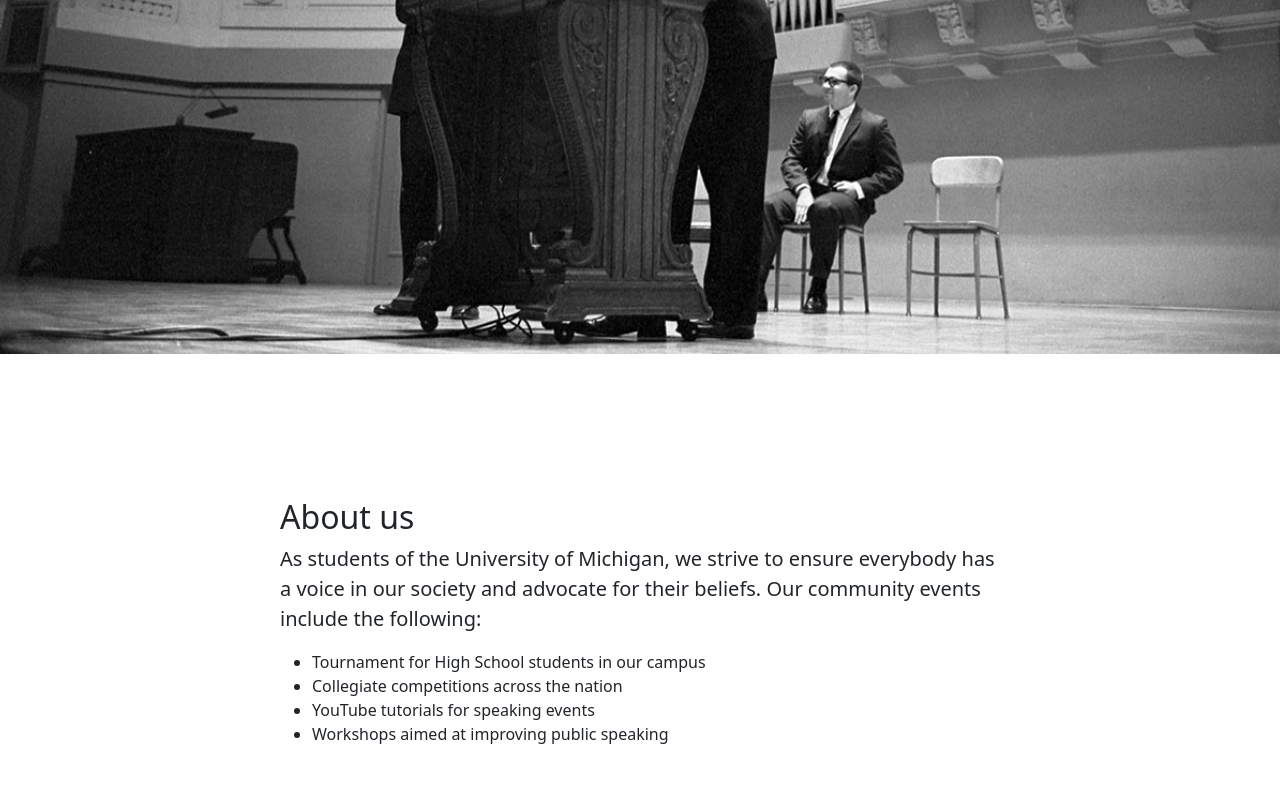
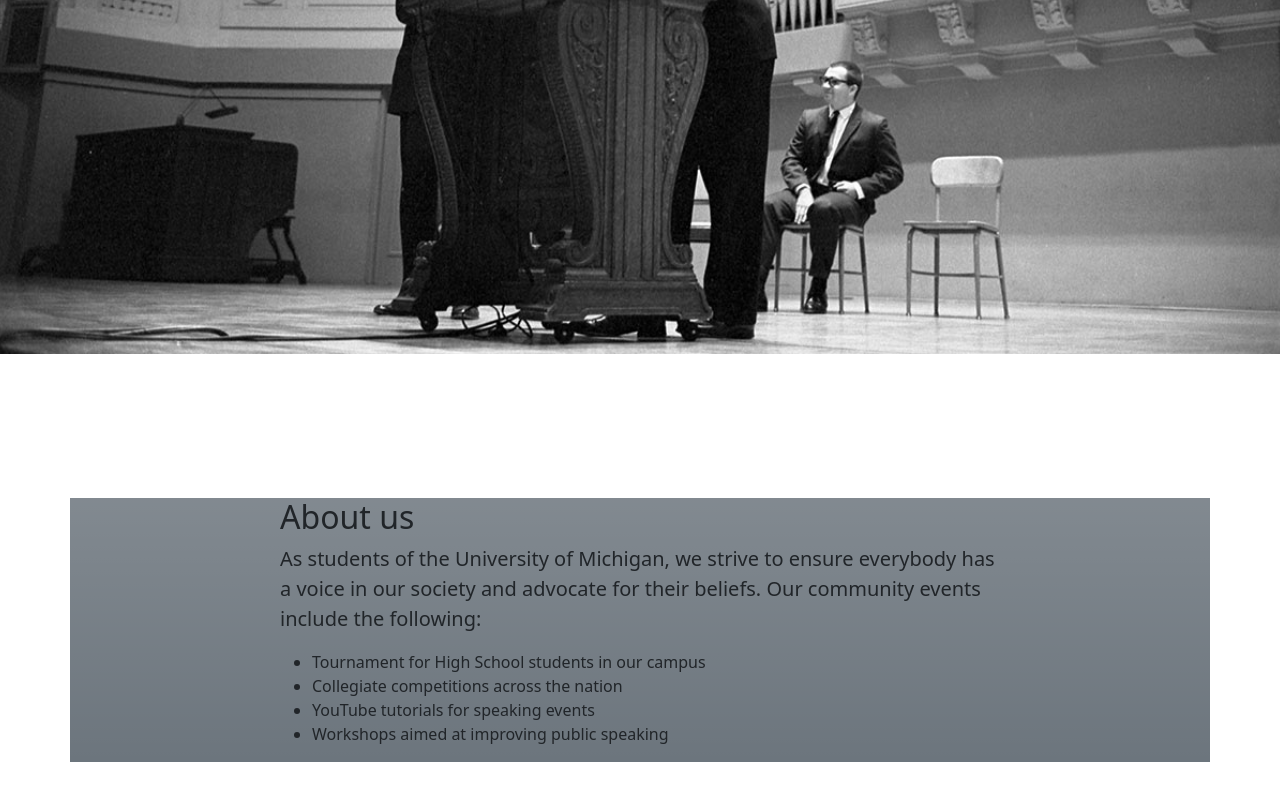
Before and after one commit to osarius/Forensics, a plain HTML site: page index.html in a window 1280 px wide. Shown: the part 396-1196 px from the top of the page. Drawn offline with nearby package versions, Linux system fonts and the light colour scheme.

Commit message:
Co-authored-by: osarius <osarius@users.noreply.github.com>

```diff
--- a/index.html
+++ b/index.html
@@ -34,7 +34,7 @@
         </header>
         <!-- About section-->
         <section id="about">
-            <div class="container px-4">
+            <div class="bg-secondary bg-gradient container px-4">
                 <div class="row gx-4 justify-content-center">
                     <div class="col-lg-8">
                         <h2>About us</h2>
```
